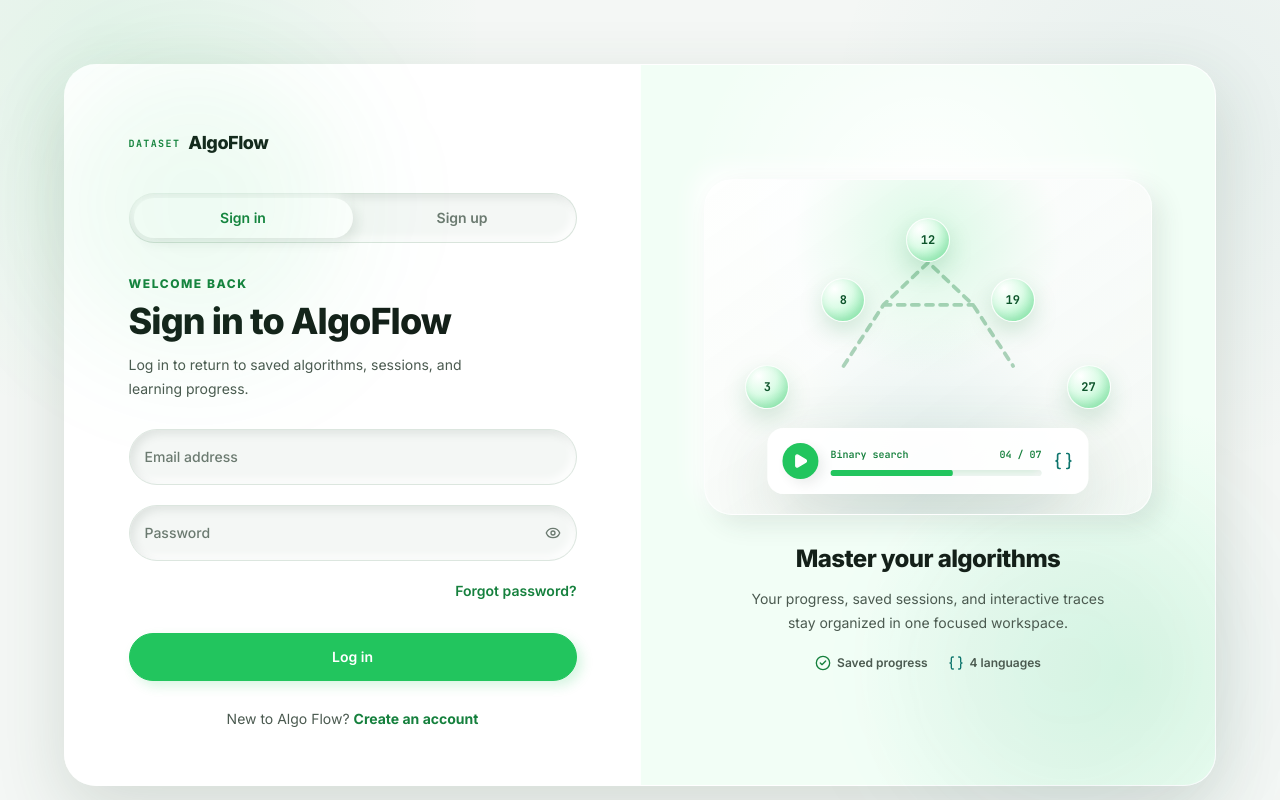
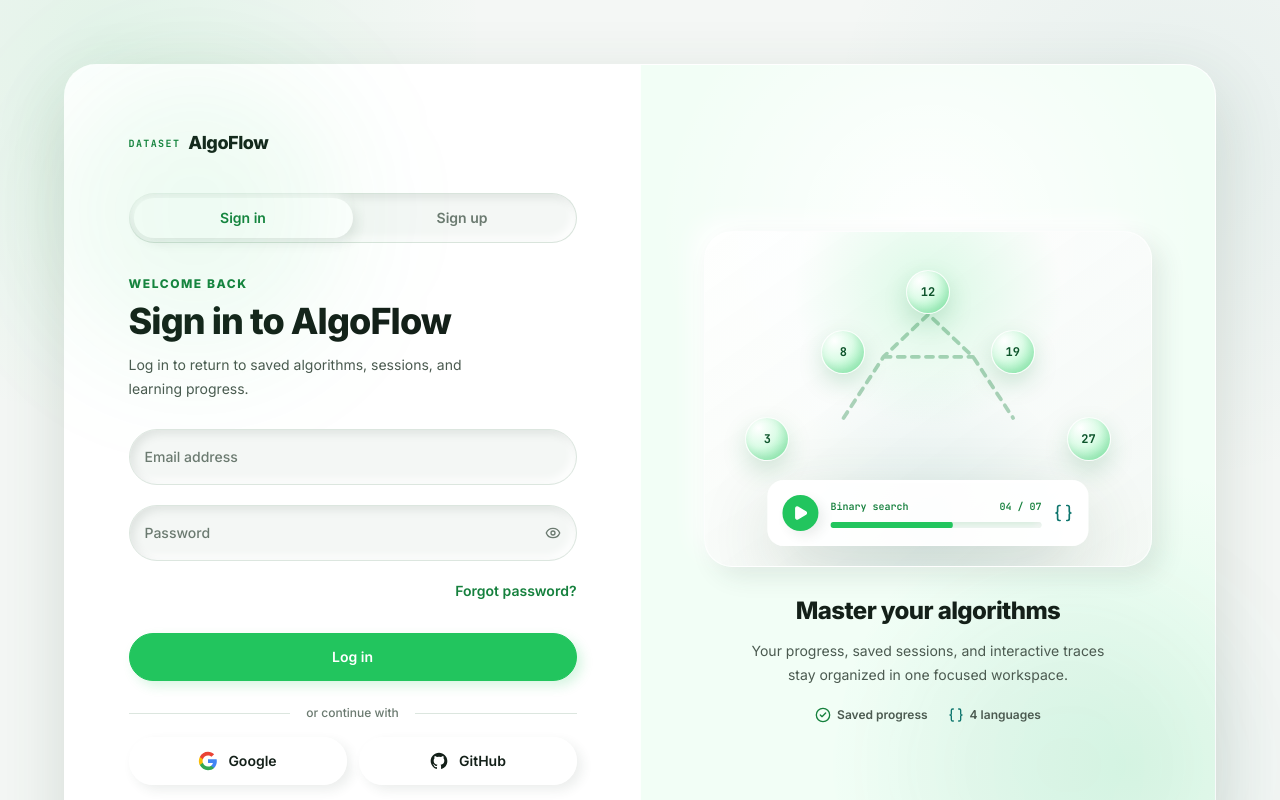
Before and after one commit to Nightmare-026/Algo-Flow, a Next.js app: page /login in a window 1280 px wide. Shown: the top 800 px of the page. Built offline with nearby package versions, Linux system fonts and the light colour scheme; no server answers.

Commit message:
feat: add Google and GitHub OAuth sign-in buttons to login and signup pages

```diff
--- a/src/app/(auth)/login/page.tsx
+++ b/src/app/(auth)/login/page.tsx
@@ -3,6 +3,7 @@ import type { Metadata } from "next";
 import { AuthShell } from "@/components/auth/AuthShell";
 import { FloatingField } from "@/components/auth/FloatingField";
 import { PasswordField } from "@/components/auth/PasswordField";
+import { OAuthButtons } from "@/components/auth/OAuthButtons";
 import { SubmitButton } from "@/components/ui/submit-button";
 import { createClient } from "@/lib/supabase/server";
 import { login } from "./actions";
@@ -79,6 +80,10 @@ export default async function LoginPage({
         </SubmitButton>
       </form>
 
+      <div className="mt-6">
+        <OAuthButtons />
+      </div>
+
       <p className="mt-7 text-center text-sm text-text-secondary">
         New to Algo Flow?{" "}
         <Link
--- a/src/app/(auth)/signup/page.tsx
+++ b/src/app/(auth)/signup/page.tsx
@@ -4,6 +4,7 @@ import { MailCheck } from "lucide-react";
 import { AuthShell } from "@/components/auth/AuthShell";
 import { FloatingField } from "@/components/auth/FloatingField";
 import { PasswordField } from "@/components/auth/PasswordField";
+import { OAuthButtons } from "@/components/auth/OAuthButtons";
 import { SubmitButton } from "@/components/ui/submit-button";
 import { buttonVariants } from "@/components/ui/button";
 import { createClient } from "@/lib/supabase/server";
@@ -134,6 +135,10 @@ export default async function SignupPage({
             </SubmitButton>
           </form>
 
+          <div className="mt-6">
+            <OAuthButtons />
+          </div>
+
           <p className="mt-5 text-xs leading-5 text-muted-foreground">
             By creating an account, you agree to the{" "}
             <Link href="/terms" className="font-semibold text-primary-active hover:underline">
--- /dev/null
+++ b/src/components/auth/OAuthButtons.tsx
@@ -0,0 +1,94 @@
+"use client";
+
+import { useState, useTransition } from "react";
+import { loginWithOAuth } from "@/app/(auth)/login/actions";
+import { Loader2 } from "lucide-react";
+
+function GoogleIcon({ className }: { className?: string }) {
+  return (
+    <svg viewBox="0 0 24 24" className={className} aria-hidden="true">
+      <path
+        d="M22.56 12.25c0-.78-.07-1.53-.2-2.25H12v4.26h5.92a5.06 5.06 0 0 1-2.2 3.32v2.77h3.57c2.08-1.92 3.28-4.74 3.28-8.1z"
+        fill="#4285F4"
+      />
+      <path
+        d="M12 23c2.97 0 5.46-.98 7.28-2.66l-3.57-2.77c-.98.66-2.23 1.06-3.71 1.06-2.86 0-5.29-1.93-6.16-4.53H2.18v2.84C3.99 20.53 7.7 23 12 23z"
+        fill="#34A853"
+      />
+      <path
+        d="M5.84 14.09c-.22-.66-.35-1.36-.35-2.09s.13-1.43.35-2.09V7.07H2.18C1.43 8.55 1 10.22 1 12s.43 3.45 1.18 4.93l2.85-2.22.81-.62z"
+        fill="#FBBC05"
+      />
+      <path
+        d="M12 5.38c1.62 0 3.06.56 4.21 1.64l3.15-3.15C17.45 2.09 14.97 1 12 1 7.7 1 3.99 3.47 2.18 7.07l3.66 2.84c.87-2.6 3.3-4.53 6.16-4.53z"
+        fill="#EA4335"
+      />
+    </svg>
+  );
+}
+
+function GitHubIcon({ className }: { className?: string }) {
+  return (
+    <svg viewBox="0 0 24 24" fill="currentColor" className={className} aria-hidden="true">
+      <path d="M12 2C6.477 2 2 6.484 2 12.017c0 4.425 2.865 8.18 6.839 9.504.5.092.682-.217.682-.483 0-.237-.008-.868-.013-1.703-2.782.605-3.369-1.343-3.369-1.343-.454-1.158-1.11-1.466-1.11-1.466-.908-.62.069-.608.069-.608 1.003.07 1.531 1.032 1.531 1.032.892 1.53 2.341 1.088 2.91.832.092-.647.35-1.088.636-1.338-2.22-.253-4.555-1.113-4.555-4.951 0-1.093.39-1.988 1.029-2.688-.103-.253-.446-1.272.098-2.65 0 0 .84-.27 2.75 1.026A9.564 9.564 0 0 1 12 6.844a9.59 9.59 0 0 1 2.504.337c1.909-1.296 2.747-1.027 2.747-1.027.546 1.379.202 2.398.1 2.651.64.7 1.028 1.595 1.028 2.688 0 3.848-2.339 4.695-4.566 4.943.359.309.678.92.678 1.855 0 1.338-.012 2.419-.012 2.747 0 .268.18.58.688.482A10.02 10.02 0 0 0 22 12.017C22 6.484 17.522 2 12 2z" />
+    </svg>
+  );
+}
+
+type OAuthProvider = "google" | "github";
+
+export function OAuthButtons() {
+  const [isPending, startTransition] = useTransition();
+  const [activeProvider, setActiveProvider] = useState<OAuthProvider | null>(null);
+
+  function handleOAuth(provider: OAuthProvider) {
+    setActiveProvider(provider);
+    startTransition(async () => {
+      await loginWithOAuth(provider);
+    });
+  }
+
+  return (
+    <div className="space-y-4">
+      {/* Divider */}
+      <div className="relative flex items-center gap-4">
+        <div className="h-px flex-1 bg-border" />
+        <span className="text-xs font-medium text-text-muted select-none">or continue with</span>
+        <div className="h-px flex-1 bg-border" />
+      </div>
+
+      {/* OAuth Buttons */}
+      <div className="grid grid-cols-2 gap-3">
+        <button
+          id="oauth-google"
+          type="button"
+          disabled={isPending}
+          onClick={() => handleOAuth("google")}
+          className="inline-flex min-h-12 items-center justify-center gap-2.5 rounded-xl border border-white/80 bg-white/90 px-4 text-sm font-semibold text-text-primary shadow-[var(--shadow-raised-sm)] transition-[transform,box-shadow,background-color,border-color,opacity] duration-200 hover:-translate-y-0.5 hover:border-border-hover hover:bg-white active:translate-y-0 active:scale-[0.98] disabled:pointer-events-none disabled:opacity-50"
+        >
+          {isPending && activeProvider === "google" ? (
+            <Loader2 className="h-4 w-4 animate-spin" aria-hidden="true" />
+          ) : (
+            <GoogleIcon className="h-5 w-5" />
+          )}
+          <span>Google</span>
+        </button>
+
+        <button
+          id="oauth-github"
+          type="button"
+          disabled={isPending}
+          onClick={() => handleOAuth("github")}
+          className="inline-flex min-h-12 items-center justify-center gap-2.5 rounded-xl border border-white/80 bg-white/90 px-4 text-sm font-semibold text-text-primary shadow-[var(--shadow-raised-sm)] transition-[transform,box-shadow,background-color,border-color,opacity] duration-200 hover:-translate-y-0.5 hover:border-border-hover hover:bg-white active:translate-y-0 active:scale-[0.98] disabled:pointer-events-none disabled:opacity-50"
+        >
+          {isPending && activeProvider === "github" ? (
+            <Loader2 className="h-4 w-4 animate-spin" aria-hidden="true" />
+          ) : (
+            <GitHubIcon className="h-5 w-5" />
+          )}
+          <span>GitHub</span>
+        </button>
+      </div>
+    </div>
+  );
+}
```
